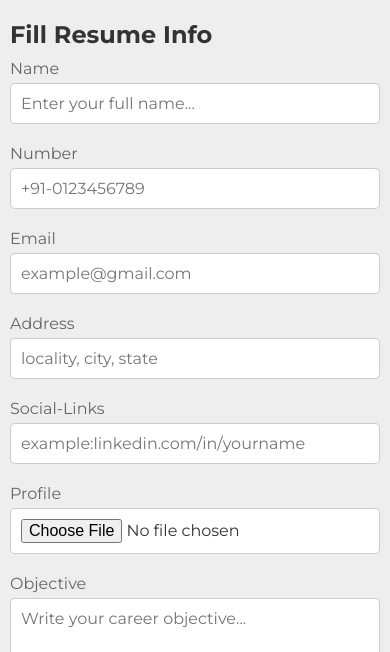
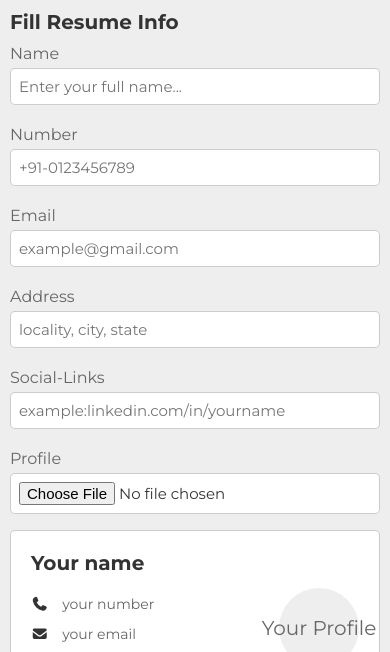
Before and after one commit to madhulina-ghosh/Resume-builder, a plain HTML site: page index.html in a window 390 px wide. Shown: the top 652 px of the page. Drawn offline with Linux system fonts and the light colour scheme.

Commit message:
initial commit

```diff
--- a/css/style.css
+++ b/css/style.css
@@ -227,64 +227,59 @@ body{
 }
 
 /* ============================= */
-/* MOBILE RESPONSIVE FIX */
+/* MOBILE FIX: NO HORIZONTAL OR VERTICAL SCROLL */
 /* ============================= */
 @media (max-width: 600px) {
-
-   /* Prevent horizontal scroll */
-   body, .container {
-      overflow-x: hidden;
+   html, body {
+      width: 100%;
+      height: 100%;
+      margin: 0;
+      padding: 0;
+      overflow: hidden; /* prevent both horizontal and vertical scroll */
    }
 
-   /* Stack form and preview vertically */
    .container {
-      flex-direction: column;
-      gap: 2rem;
-      padding: 2rem 1rem;
+      flex-direction: column; /* stack form and preview */
       align-items: center;
+      justify-content: flex-start;
+      width: 100%;
+      height: 100%;
+      gap: 1rem;
+      padding: 1rem;
    }
 
-   /* Form full width */
-   .form {
-      width: 100%;
+   .form, .preview {
+      width: 100%; /* fit screen width */
+      max-width: 100%;
+      height: auto; /* allow content to shrink naturally */
+      overflow: hidden; /* no scroll inside boxes */
    }
 
    /* Shrink headings and inputs for mobile */
-   .form h3 {
-      font-size: 2.4rem;
+   .form h3, .preview .resume-header h3 {
+      font-size: 2rem;
    }
 
    .form input, .form textarea, .form .btn {
-      font-size: 1.6rem;
-      padding: 1rem;
+      font-size: 1.5rem;
+      padding: 0.8rem;
    }
 
-   .form ul li {
-      font-size: 1.6rem;
-      padding: 0.5rem 1rem;
+   /* Resize preview photo */
+   .preview .resume-header .photo {
+      height: 8rem;
+      width: 8rem;
    }
 
-   /* Resume preview full width */
-   .preview {
-      width: 100%;
-      max-width: 100%;
-      padding: 1.5rem;
+   /* Adjust text in preview */
+   .preview .resume-header p,
+   .preview .box ul,
+   .preview .box p {
+      font-size: 1.4rem;
+      line-height: 1.4;
    }
 
-   .preview .resume-header .photo {
-      height: 10rem;
-      width: 10rem;
-   }
-
-   .preview .resume-header h3 {
-      font-size: 2rem;
-   }
-
-   .preview .resume-header p {
-      font-size: 1.6rem;
-   }
-
-   /* Ensure all inner elements do not overflow */
+   /* Make sure nothing overflows */
    .preview * {
       max-width: 100%;
       box-sizing: border-box;
```
